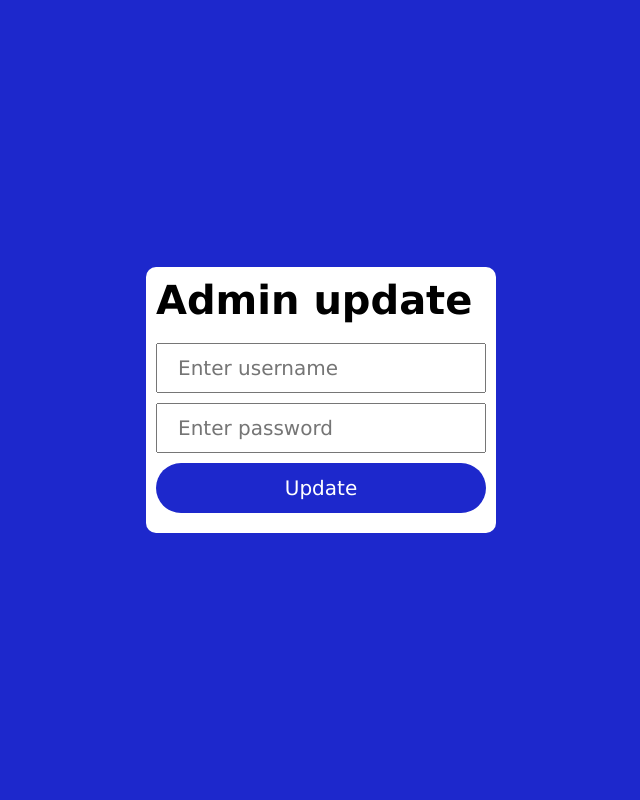
After one commit to rameem2003/isp_provider, a PHP site: page /update_admin.php in a window 1280 px wide. The commit adds this page. Shown: the whole page, without its empty margins (319-959 px from the left). Run offline with PHP 8.4, Linux system fonts and the light colour scheme; the visitor is signed in with stand-in values (Sample User, id 1); data that the repository does not hold is empty.

Commit message:
admin update funtion added

```diff
--- a/css/dashboard.css
+++ b/css/dashboard.css
@@ -49,10 +49,10 @@ body{
     text-transform: capitalize;
 }
 
-#add_admin, #add_internet_user{
+#add_admin, #add_internet_user, #update_admin, #admin_logout{
     margin: 20px 0;
     padding: 10px;
-    width: 40%;
+    width: 35%;
     font-size: 20px;
     background-color: red;
     color: white;
@@ -60,6 +60,7 @@ body{
     border: none;
     cursor: pointer;
     border-radius: 40px;
+    text-decoration: none;
 }
 
 #wrapper .left .catagory h3{
--- /dev/null
+++ b/update_admin.php
@@ -0,0 +1,54 @@
+<?php
+
+    include './connection/connection.php';
+    session_start();
+
+    // load admin name
+    $admin_id = $_SESSION['admin_id'];
+
+    // update admin_info
+    if(isset($_POST['update'])){
+        $update_user = $_POST['admin_user'];
+        $update_pass = $_POST['admin_pass'];
+
+        $update_admin_query = "UPDATE `admin` SET admin_user = '$update_user', admin_pass = '$update_pass' WHERE id = '$admin_id'";
+
+        if(mysqli_query($conn, $update_admin_query)){
+            header("location:index.php");
+        }
+    }
+
+?>
+
+<!DOCTYPE html>
+<html lang="en">
+<head>
+    <meta charset="UTF-8">
+    <meta http-equiv="X-UA-Compatible" content="IE=edge">
+    <meta name="viewport" content="width=device-width, initial-scale=1.0">
+    <title>Admin</title>
+
+    <link rel="stylesheet" href="./css/login.css">
+</head>
+<body>
+    <form action="" method="post">
+        <h1>Admin update</h1>
+
+        <?php
+
+            // load admin info in form
+            $load_admin_info_query = "SELECT * FROM `admin` WHERE id = '$admin_id'";
+            $load_admin_info = mysqli_query($conn, $load_admin_info_query);
+
+            if(mysqli_num_rows($load_admin_info) > 0){
+                $row = mysqli_fetch_assoc($load_admin_info);
+            }
+
+        ?>
+
+        <input type="text" name="admin_user" id="" placeholder="Enter username" value="<?php echo $row['admin_user'] ?>" required>
+        <input type="text" name="admin_pass" id="" placeholder="Enter password" value="<?php echo $row['admin_pass'] ?>" required>
+        <input type="submit" name="update" value="Update">
+    </form>
+</body>
+</html>
```
Also changed, not shown: dashboard.php (+10 -0 lines).
